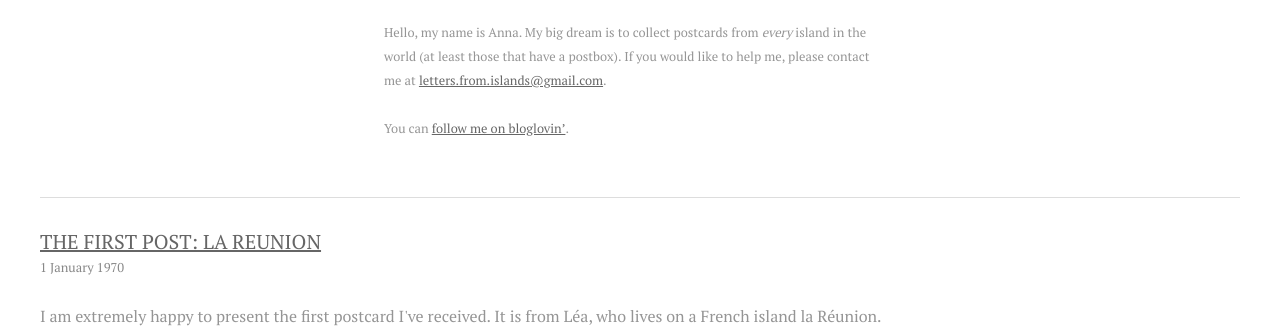
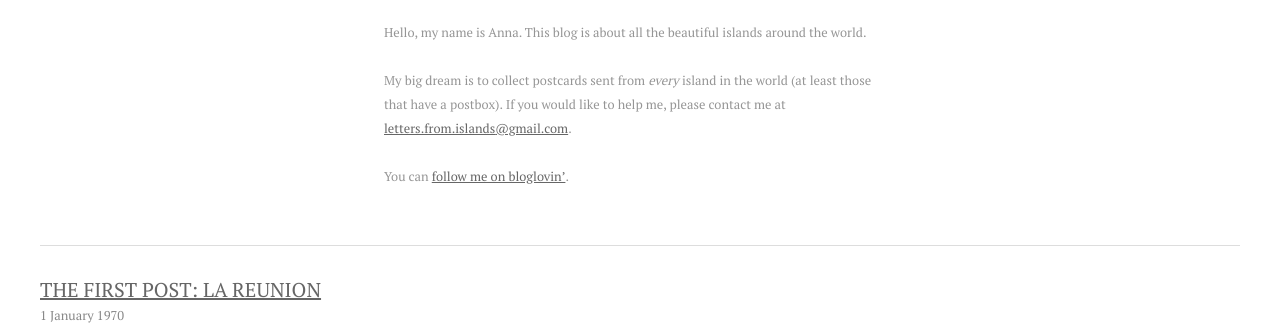
Before and after one commit to marek-saji/every-island.blogspot.com, a website: page preview/index.html in a window 1280 px wide. Shown: the part 343-673 px from the top of the page. Drawn offline with Linux system fonts and the light colour scheme.

Commit message:
Change “about” text

```diff
--- a/preview/index.html
+++ b/preview/index.html
@@ -41,9 +41,12 @@
 
     <section class=pageAbout>
       <p>
-        Hello, my name is Anna. My big dream is to collect
-        postcards from <em>every</em> island in the world
-        (at least those that have a postbox).
+        Hello, my name is Anna. This blog is about all the beautiful
+        islands around the world.
+      </p>
+      <p>
+        My big dream is to collect postcards sent from <em>every</em>
+        island in the world (at least those that have a postbox).
         If you would like to help me, please contact me at
         <a href="mailto:letters.from.islands@gmail.com"
         >letters.from.islands<wbr/>@gmail.com</a>.
```
Also changed, not shown: preview/post.html (+6 -3 lines), template.xml (+6 -3 lines).
